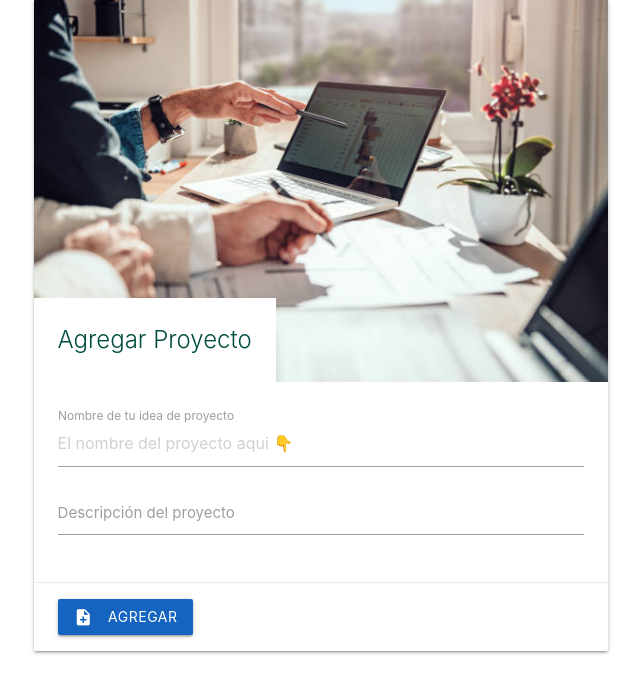
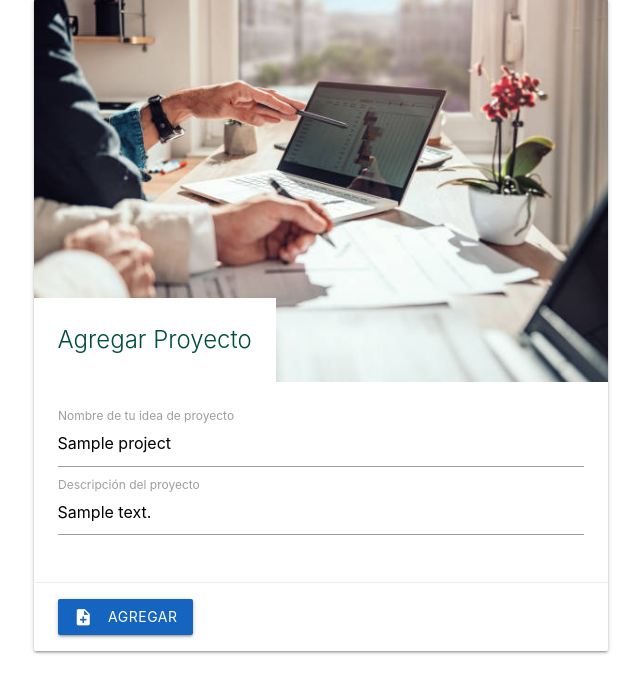
Before and after one commit to DanielCuamatziOlmedo/projnotes2022b, a Node project: template server/views/project/add.hbs in a window 1280 px wide. Shown: the part 73-766 px from the top of the page, without its empty margins (319-960 px from the left). Run offline with Node 20 templates, Linux system fonts and the light colour scheme; the template is opened without the code that fills it: most values are stand-ins (such as "Sample title", 1, 10 or a date in 2020); style sheets or scripts are compiled from the project's sources.

Commit message:
Reto 🧸

```diff
--- a/server/views/project/add.hbs
+++ b/server/views/project/add.hbs
@@ -18,6 +18,7 @@
               type='text'
               name='name'
               id='project-name'
+              value="{{project.name}}"
             />
             {{#if errorModel.nameError}}
             <span style="color:red;">🚩 {{errorModel.nameError}}</span>
@@ -31,7 +32,8 @@
               name='description'
               class="materialize-textarea"
               id='project-description'
-            ></textarea>
+              value =
+            >{{project.description}}</textarea>
             {{#if errorModel.descriptionError}}
             <span style="color:red;">🚩 {{errorModel.descriptionError}}</span>
             {{/if}}
```
